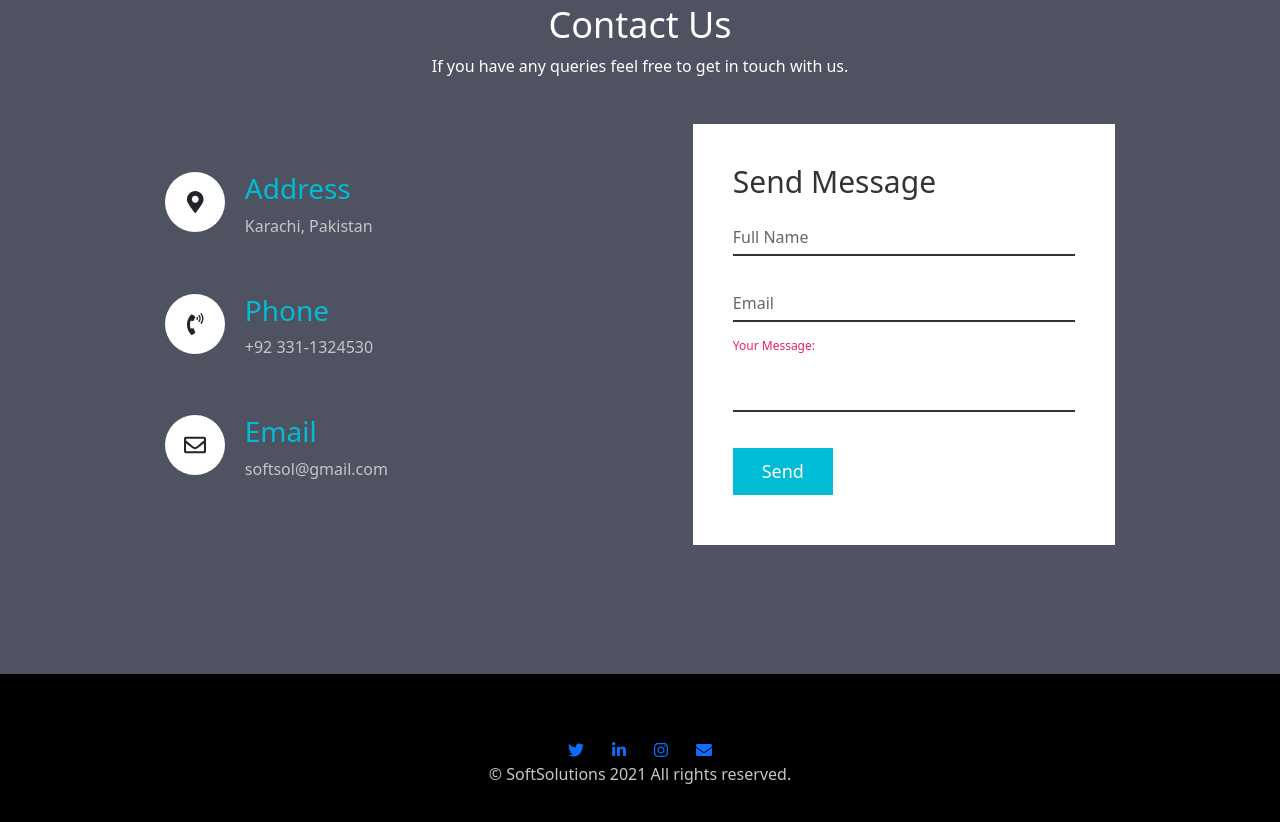
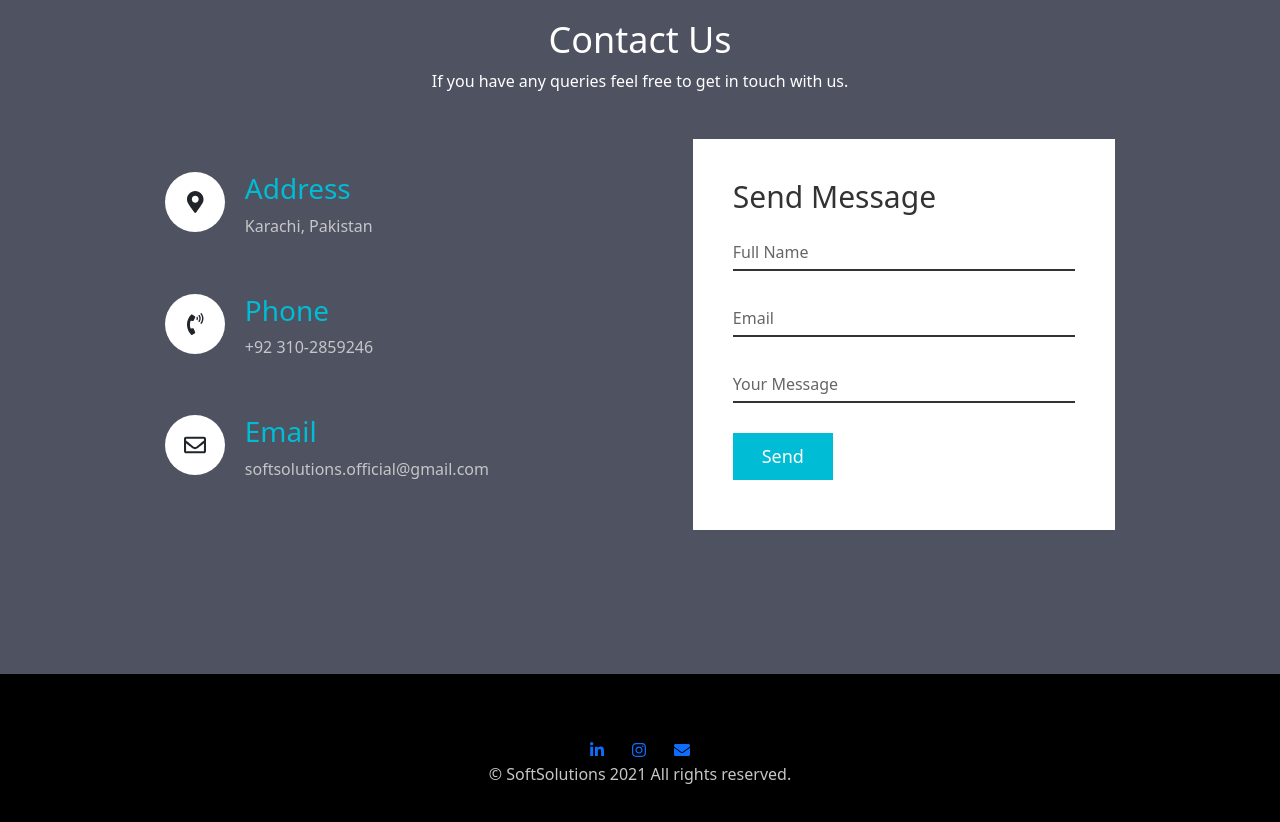
Before and after one commit to Ammar-Abid92/SoftSolutions, a website: page views/index.html in a window 1280 px wide. Shown: the part 3515-4337 px from the top of the page. Drawn offline with nearby package versions, Linux system fonts and the light colour scheme; files whose address does not match are found by name.

Commit message:
Update index.html

```diff
--- a/views/index.html
+++ b/views/index.html
@@ -201,13 +201,13 @@
         <div class="row">
           <div class="col-lg-4">
             <img class="team-picture" src="images/ammar.jpg" alt="" />
-            <h3><strong>Ammar Abid </strong></h3>
+            <h3><strong>Muhammad Ammar Abid </strong></h3>
             <p>Founder, CEO</p>
           </div>
           <div class="col-lg-4">
             <img class="team-picture" src="images/mustafa.jpg" alt="" />
             <h3><strong>Mustafa Munir</strong></h3>
-            <p>Co-founder, Sales</p>
+            <p>Marketing Manager</p>
           </div>
           <div class="col-lg-4">
             <img class="team-picture" src="images/aaliyan.jpg" alt="" />
@@ -222,7 +222,7 @@
           <div class="col-lg-4">
             <img class="team-picture" src="images/raza.jpg" alt="" />
             <h3><strong>Muhammad Raza Abbas</strong></h3>
-            <p>Full Stack Developer</p>
+            <p>MERN Stack Developer</p>
           </div>
           <div class="col-lg-4">
             <img class="team-picture" src="images/rizwan.png" alt="" />
@@ -257,30 +257,30 @@
             <div class="icon"><i class="fas fa-phone-volume"></i></div>
             <div class="text">
               <h3>Phone</h3>
-              <p>+92 331-1324530</p>
+              <p>+92 310-2859246</p>
             </div>
           </div>
           <div class="box">
             <div class="icon"><i class="far fa-envelope"></i></div>
             <div class="text">
-              <h3>Email</h3>
-              <p>softsol@gmail.com</p>
+              <a href="mailto:softsolutions.official@gmail.com"><h3>Email</h3></a>
+              <p>softsolutions.official@gmail.com</p>
             </div>
           </div>
         </div>
         <div class="contactForm">
-          <form>
+          <form method="POST">
             <h2>Send Message</h2>
             <div class="inputBox">
-              <input type="text" required="required" />
+              <input type="text" name="namefield" required="required" />
               <span>Full Name</span>
             </div>
             <div class="inputBox">
-              <input type="text" required="required" />
+              <input type="text" name="emailfield" required="required" />
               <span>Email</span>
               <div class="inputBox">
-                <textarea required="required"> </textarea>
-                <span>Your Message:</span>
+                <input type="text" name="messagefield" required="required" />
+                <span>Your Message</span>
               </div>
               <div class="inputBox">
                 <input type="submit" value="Send" />
@@ -294,10 +294,10 @@
     <section id="footer">
       <!-- Footer -->
 
-      <a href=""> <i class="social-icon fab fa-twitter"></i> </a>
-      <a href=""> <i class="social-icon fab fa-linkedin-in"></i> </a>
-      <a href=""> <i class="social-icon fab fa-instagram"></i> </a>
-      <a href=""> <i class="social-icon fas fa-envelope"></i> </a>
+      <!-- <a href=> <i class="social-icon fab fa-twitter"></i> </a> -->
+      <a href="https://www.linkedin.com/in/soft-solutions-417b32213/"> <i class="social-icon fab fa-linkedin-in"></i> </a>
+      <a href="https://www.instagram.com/softsolution01/"> <i class="social-icon fab fa-instagram"></i> </a>
+      <a href="mailto:softsolutions.official@gmail.com"> <i class="social-icon fas fa-envelope"></i> </a>
 
       <p>© SoftSolutions 2021 All rights reserved.</p>
     </section>
@@ -307,8 +307,7 @@
     <script src="/js/index.js"></script>
   </body>
 
-    <script src="./anime.min.js"></script>
-      <script src="./index.js"></script>
+
 
 
 </body>
```
